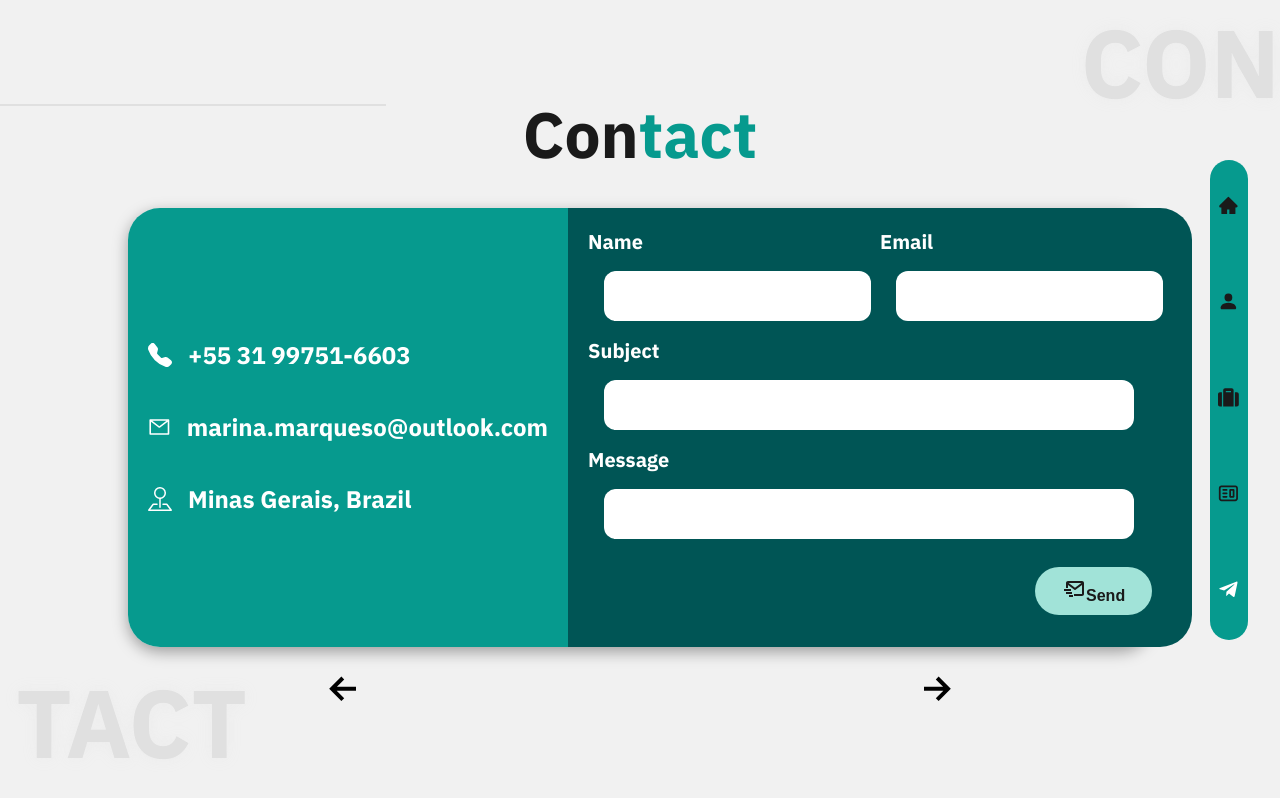
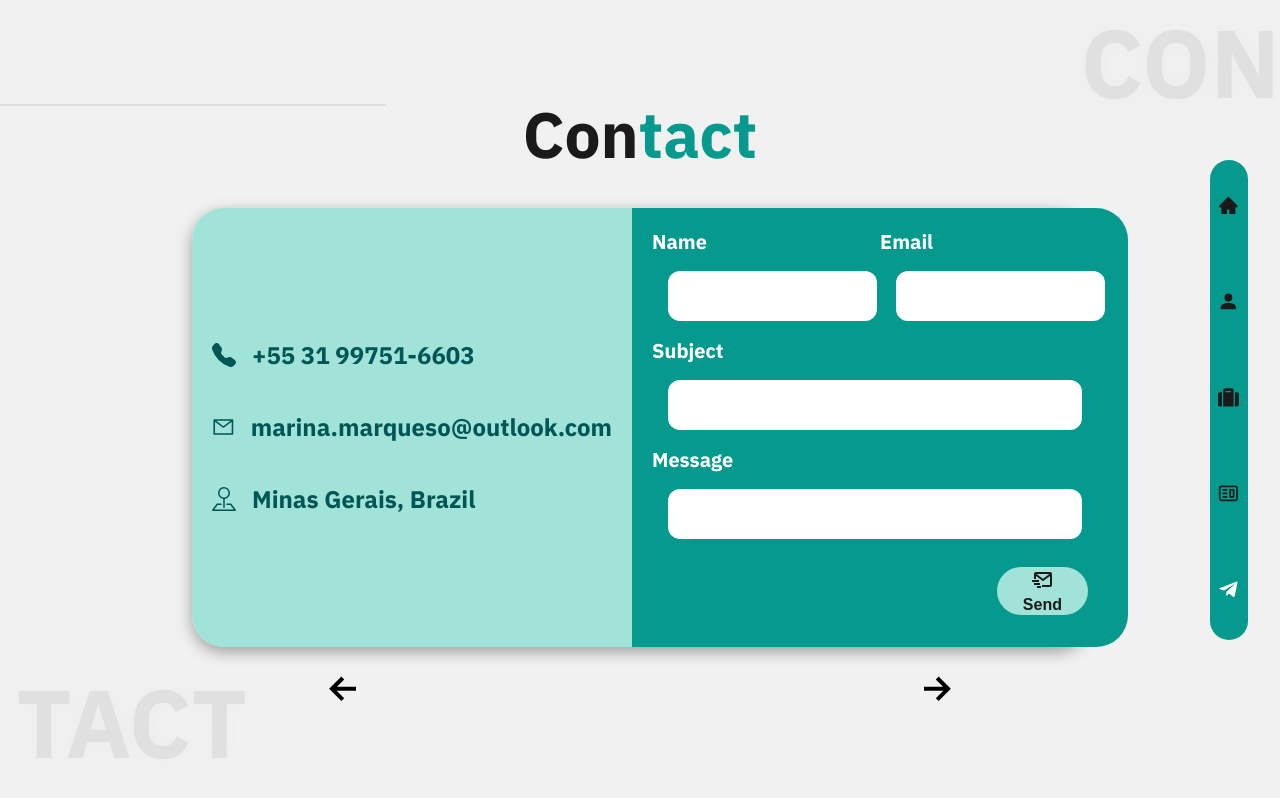
Before and after one commit to ninamarq/portfolio, a React (Create React App) app: page /contact in a window 1280 px wide. Built offline with nearby package versions, Linux system fonts and the light colour scheme.

Commit message:
Feat: Some changes on styling

```diff
--- a/src/pages/Contact/index.tsx
+++ b/src/pages/Contact/index.tsx
@@ -1,3 +1,4 @@
+import { ChangeEvent, useState } from 'react';
 import { AiOutlineMail } from 'react-icons/ai';
 import { BsFillTelephoneFill, BsPinMap } from 'react-icons/bs';
 import { BiMailSend } from 'react-icons/bi';
@@ -6,6 +7,16 @@ import BackgroundPage from '../../components/BackgroundPage';
 import BackAndForward from '../../components/BackAndForward';
 
 export default function Contact() {
+  const [emailContent, setEmailContent] = useState({});
+
+  const handleChange = (event: ChangeEvent<HTMLInputElement>) => {
+    setEmailContent({
+      ...emailContent,
+      [event.target.id]: event.target.value,
+    });
+  };
+  console.log(emailContent);
+
   return (
     <div className="contact-container">
       <BackgroundPage top="CON" bottom="TACT" />
@@ -32,20 +43,20 @@ export default function Contact() {
           <div>
             <label htmlFor="name">
               Name
-              <input type="text" id="name" />
+              <input onChange={(e) => handleChange(e)} type="text" id="name" />
             </label>
             <label htmlFor="email">
               Email
-              <input type="text" id="email" />
+              <input onChange={(e) => handleChange(e)} type="text" id="email" />
             </label>
           </div>
           <label htmlFor="subject">
             Subject
-            <input type="text" id="subject" className="alone-inline" />
+            <input onChange={(e) => handleChange(e)} type="text" id="subject" className="alone-inline" />
           </label>
           <label htmlFor="message">
             Message
-            <input type="text" id="message" className="alone-inline" />
+            <input onChange={(e) => handleChange(e)} type="text" id="message" className="alone-inline" />
           </label>
           <button type="submit">
             <BiMailSend />
--- a/src/pages/Contact/style.scss
+++ b/src/pages/Contact/style.scss
@@ -28,17 +28,16 @@
     border-radius: 2rem;
     z-index: 5;
     justify-content: center;
-    width: 80%;
+    width: 70%;
     height: fit-content;
     box-shadow: rgba(0, 0, 0, 0.35) 0px 5px 15px;
     color: var(--dark-blue);
 
     .contact-info {
       margin: 0;
-      color: #FFF;
       border-radius: 2rem 0 0 2rem;
       height: 100%;
-      background-color: var(--blue);
+      background-color: var(--light-blue);
       display: flex;
       flex-direction: column;
       justify-content: center;
@@ -63,7 +62,7 @@
       justify-content: center;
       width: 100%;
       padding: 1.25rem;
-      background-color: var(--dark-blue);
+      background-color: var(--blue);
       color: #FFF;
       border-radius: 0 2rem 2rem 0;
 
@@ -88,7 +87,7 @@
 
         &:hover {
           cursor: pointer;
-          background-color: var(--blue);
+          opacity: 0.8;
           transition: .75s;
         }
       }
```
